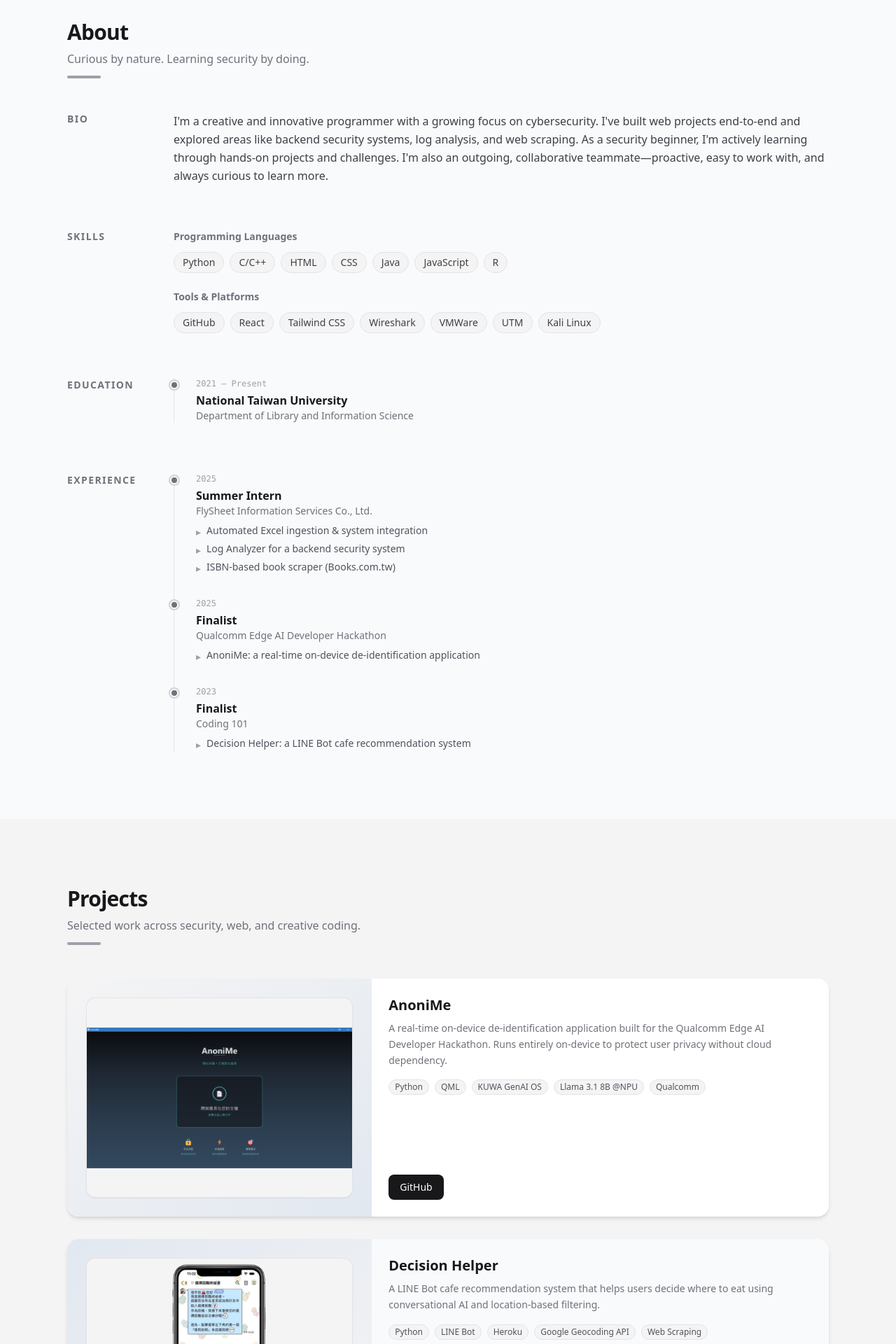
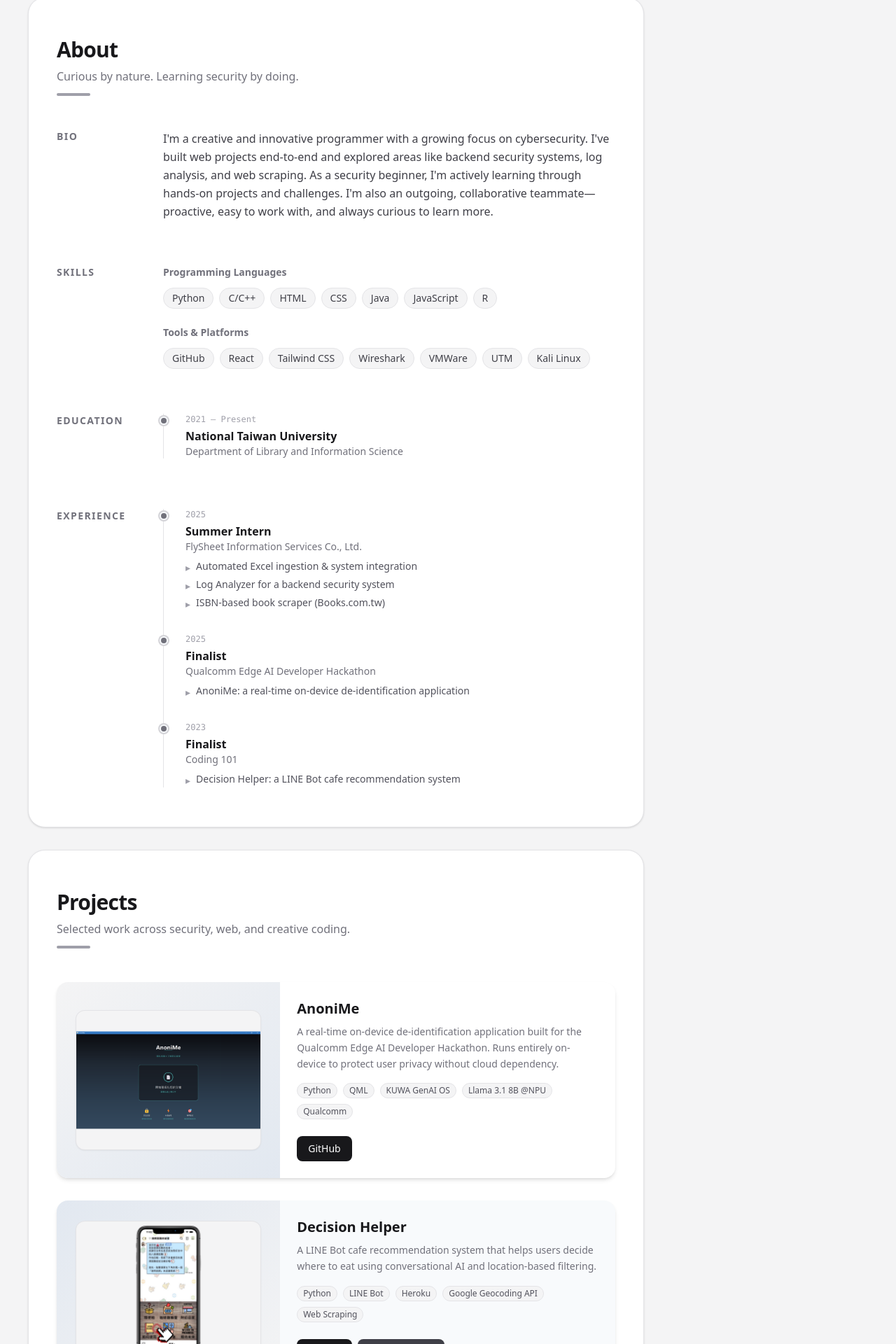
Before and after one commit to Lucas-Chu-0209/HackMyWayIn, a Next.js app: page / in a window 1280 px wide. Shown: the part 868-2788 px from the top of the page at 70% size. Built offline with nearby package versions, Linux system fonts and the light colour scheme.

Commit message:
feat: rework homepage dark layout cards
Agent-Logs-Url: https://github.com/Lucas-Chu-0209/HackMyWayIn/sessions/2153f636-3f71-48e6-99e4-e681252f0701

Co-authored-by: Lucas-Chu-0209 <213825351+Lucas-Chu-0209@users.noreply.github.com>

```diff
--- a/src/app/page.tsx
+++ b/src/app/page.tsx
@@ -10,14 +10,21 @@ export default function Home() {
       <Navbar />
       <main>
         <HeroSection />
-        <div className="bg-white dark:bg-zinc-950">
-          <AboutSection />
-          <ProjectsSection />
-          <ContactSection />
+        <div className="bg-zinc-100 dark:bg-zinc-950">
+          <div className="mx-auto grid max-w-7xl gap-8 px-4 py-16 sm:px-6 lg:grid-cols-[minmax(0,1fr)_18rem] lg:px-8 xl:px-10">
+            <div className="mx-auto flex w-full max-w-5xl flex-col gap-8 lg:mx-0">
+              <AboutSection />
+              <ProjectsSection />
+              <ContactSection />
+            </div>
+            <aside aria-hidden="true" className="hidden lg:block">
+              <div className="sticky top-24 min-h-[1px]" />
+            </aside>
+          </div>
         </div>
       </main>
-      <footer className="py-6 text-center text-sm text-zinc-500 bg-white dark:bg-zinc-950 border-t border-zinc-200 dark:border-zinc-800">
-        © {new Date().getFullYear()} Lucas Chu · Hack My Way In
+      <footer className="border-t border-zinc-800 bg-zinc-950 py-6 text-center text-sm text-zinc-500">
+        © 2026 Lucas Chu · Hack My Way In
       </footer>
     </>
   );
--- a/src/components/AboutSection.tsx
+++ b/src/components/AboutSection.tsx
@@ -5,8 +5,11 @@ import TimelineItem from "./TimelineItem";
 
 export default function AboutSection() {
   return (
-    <section id="about" className="py-24 bg-slate-50 hover:bg-slate-100 dark:bg-zinc-900 dark:hover:bg-zinc-900 transition-colors duration-200">
-      <div className="max-w-6xl mx-auto px-4 sm:px-6 lg:px-8">
+    <section
+      id="about"
+      className="rounded-3xl border border-zinc-200 bg-white px-6 py-14 shadow-sm transition-[background-color,border-color,box-shadow] duration-200 hover:bg-zinc-50 hover:shadow-md dark:border-zinc-800 dark:bg-zinc-900 dark:hover:bg-zinc-900 dark:hover:border-zinc-700 dark:hover:shadow-2xl dark:hover:shadow-black/20 sm:px-8 lg:px-10"
+    >
+      <div>
         <SectionHeader
           title="About"
           subtitle="Curious by nature. Learning security by doing."
--- a/src/components/ContactSection.tsx
+++ b/src/components/ContactSection.tsx
@@ -4,8 +4,11 @@ import SocialLinkButton from "./SocialLinkButton";
 
 export default function ContactSection() {
   return (
-    <section id="contact" className="py-24 bg-slate-50 hover:bg-slate-100 dark:bg-zinc-900 dark:hover:bg-zinc-900 transition-colors duration-200">
-      <div className="max-w-6xl mx-auto px-4 sm:px-6 lg:px-8">
+    <section
+      id="contact"
+      className="rounded-3xl border border-zinc-200 bg-white px-6 py-14 shadow-sm transition-[background-color,border-color,box-shadow] duration-200 hover:bg-zinc-50 hover:shadow-md dark:border-zinc-800 dark:bg-zinc-900 dark:hover:bg-zinc-900 dark:hover:border-zinc-700 dark:hover:shadow-2xl dark:hover:shadow-black/20 sm:px-8 lg:px-10"
+    >
+      <div>
         <SectionHeader
           title="Contact Me!"
           subtitle="Feel free to reach out for collaborations, questions, or even just want to say hi!"
--- a/src/components/ProjectsSection.tsx
+++ b/src/components/ProjectsSection.tsx
@@ -4,8 +4,11 @@ import ProjectCard from "./ProjectCard";
 
 export default function ProjectsSection() {
   return (
-    <section id="projects" className="py-24 bg-zinc-100 hover:bg-zinc-200 dark:bg-zinc-950 dark:hover:bg-zinc-950 transition-colors duration-200">
-      <div className="max-w-6xl mx-auto px-4 sm:px-6 lg:px-8">
+    <section
+      id="projects"
+      className="rounded-3xl border border-zinc-200 bg-white px-6 py-14 shadow-sm transition-[background-color,border-color,box-shadow] duration-200 hover:bg-zinc-50 hover:shadow-md dark:border-zinc-800 dark:bg-zinc-900 dark:hover:bg-zinc-900 dark:hover:border-zinc-700 dark:hover:shadow-2xl dark:hover:shadow-black/20 sm:px-8 lg:px-10"
+    >
+      <div>
         <SectionHeader
           title="Projects"
           subtitle="Selected work across security, web, and creative coding."
--- a/src/components/ThemeToggleFab.tsx
+++ b/src/components/ThemeToggleFab.tsx
@@ -1,25 +1,15 @@
 "use client";
 
-import { useSyncExternalStore } from "react";
 import { useTheme } from "next-themes";
 
 export default function ThemeToggleFab() {
   const { theme, resolvedTheme, setTheme } = useTheme();
-  const isClient = useSyncExternalStore(
-    () => () => {},
-    () => true,
-    () => false
-  );
-
-  // Render only after client mount to avoid hydration mismatches.
-  if (!isClient) return null;
-
   const activeTheme = resolvedTheme ?? theme ?? "dark";
 
   return (
     <button
       onClick={() => setTheme(activeTheme === "dark" ? "light" : "dark")}
-      className="fixed bottom-6 right-6 z-50 p-3 rounded-full bg-zinc-900 text-white shadow-lg hover:scale-110 transition-transform focus:outline-none focus-visible:ring-2 focus-visible:ring-zinc-500 dark:bg-zinc-700 dark:text-zinc-100 dark:hover:bg-zinc-600 cursor-pointer"
+      className="fixed bottom-6 right-6 z-[60] cursor-pointer rounded-full bg-zinc-900 p-3 text-white shadow-lg transition-transform hover:scale-110 focus:outline-none focus-visible:ring-2 focus-visible:ring-zinc-500 dark:bg-zinc-700 dark:text-zinc-100 dark:hover:bg-zinc-600"
       aria-label="Toggle dark/light mode"
       title={activeTheme === "dark" ? "Switch to Light Mode" : "Switch to Dark Mode"}
     >
```
